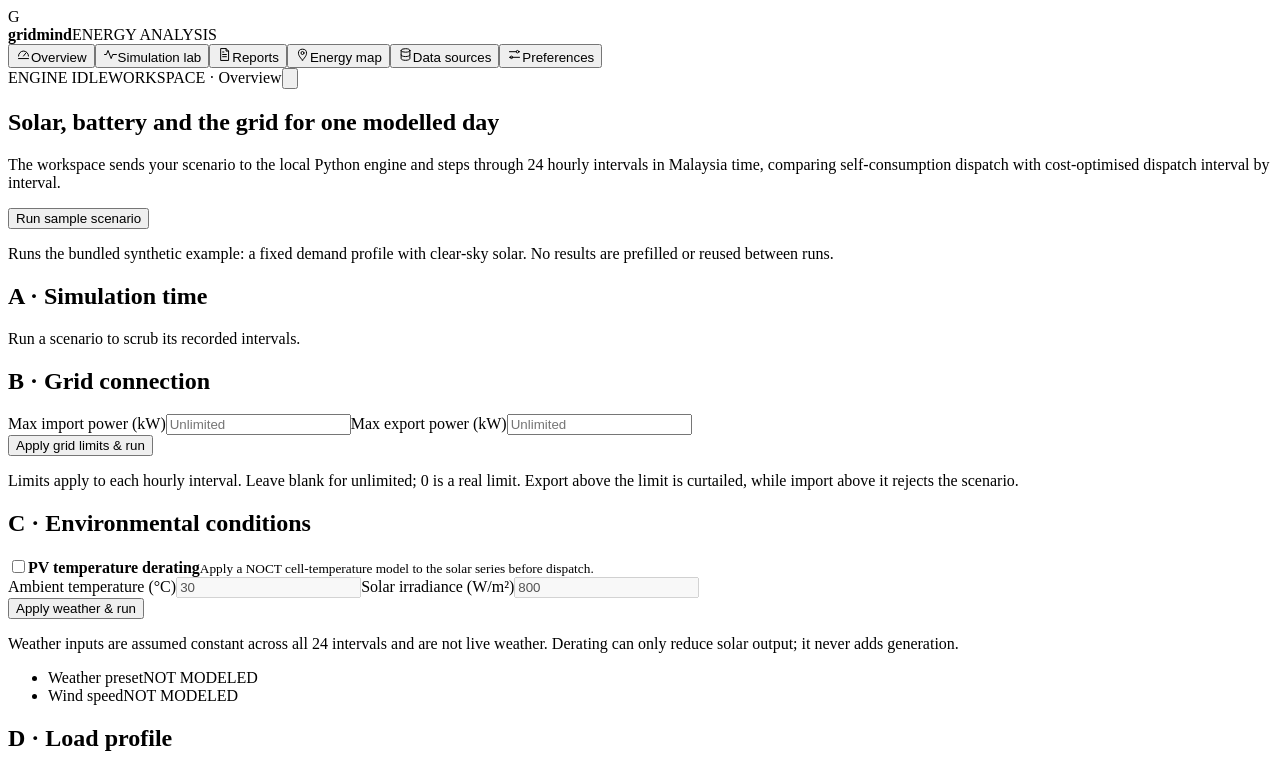
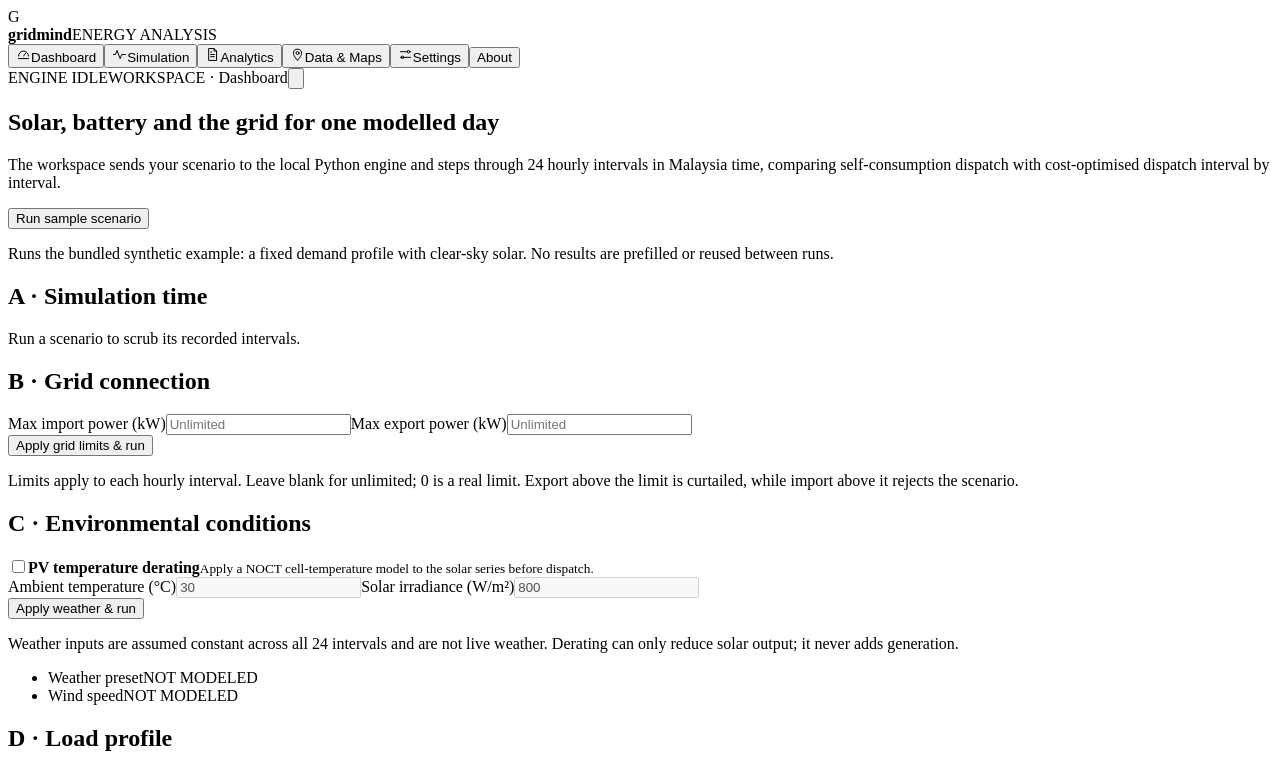
Before and after one commit to aaryannr005-dev/GridMind, a React (Vite) app in the folder frontend/src/renderer/: page / in a window 1280 px wide. Shown: the top 772 px of the page. Built offline with nearby package versions, Linux system fonts and the light colour scheme.

Commit message:
feat(ui): organise the main navigation for Phase 3B

```diff
--- a/frontend/src/renderer/src/navigation.ts
+++ b/frontend/src/renderer/src/navigation.ts
@@ -1,12 +1,12 @@
 import type { NavigationItem, PageId } from "./types";
 
 export const navigationItems: NavigationItem[] = [
-  { id: "home", label: "Overview", eyebrow: "WORKSPACE", description: "Results from the most recent engine run." },
-  { id: "simulation", label: "Simulation lab", eyebrow: "MODEL", description: "Configure a scenario and inspect validated results." },
-  { id: "reports", label: "Reports", eyebrow: "ANALYSIS", description: "Review reproducible reports from completed runs." },
-  { id: "energy-map", label: "Energy map", eyebrow: "REFERENCE", description: "Open official Malaysian power station and grid maps." },
-  { id: "data", label: "Data sources", eyebrow: "REFERENCE", description: "Review source provenance and licensing notes." },
-  { id: "settings", label: "Preferences", eyebrow: "APP", description: "Customize which results appear on the Overview." },
+  { id: "home", label: "Dashboard", eyebrow: "WORKSPACE", description: "Your latest energy scenario at a glance." },
+  { id: "simulation", label: "Simulation", eyebrow: "MODEL", description: "Configure a scenario and inspect validated results." },
+  { id: "reports", label: "Analytics", eyebrow: "ANALYSIS", description: "Review the latest completed scenario and its metrics." },
+  { id: "energy-map", label: "Data & Maps", eyebrow: "REFERENCE", description: "Explore Malaysian electricity maps and public data sources." },
+  { id: "settings", label: "Settings", eyebrow: "APP", description: "Manage your profile, appearance and dashboard preferences." },
+  { id: "about", label: "About", eyebrow: "GRIDMIND", description: "Learn about the GridMind project and its modelling approach." },
 ];
 
 export function getNavigationItem(id: PageId): NavigationItem {
```
